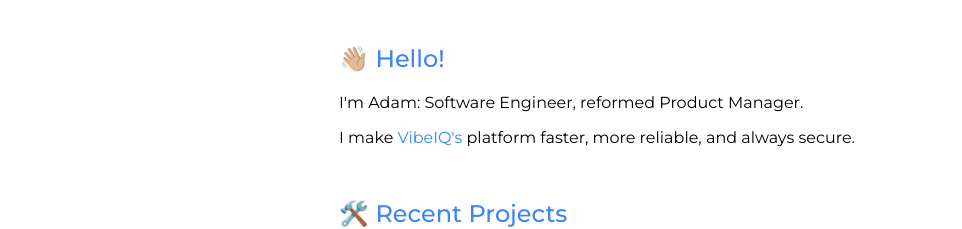
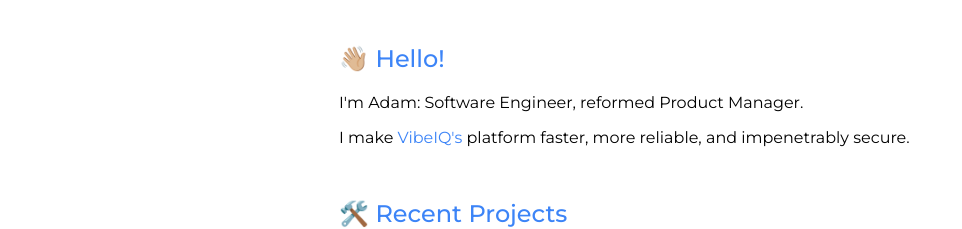
Before and after one commit to adambechtold/personal-website, a Next.js app: page / in a window 1280 px wide. Shown: the top 229 px of the page, without its empty margins (130-1092 px from the left). Built offline with nearby package versions, Linux system fonts and the light colour scheme.

Commit message:
Clarify How Secure

```diff
--- a/app/components/ContentItem/Introduction/Introduction.js
+++ b/app/components/ContentItem/Introduction/Introduction.js
@@ -16,7 +16,7 @@ export default function Introduction() {
         >
           VibeIQ&apos;s
         </a>{" "}
-        platform faster, more reliable, and always secure.
+        platform faster, more reliable, and impenetrably secure.
       </p>
     </div>
   );
```
